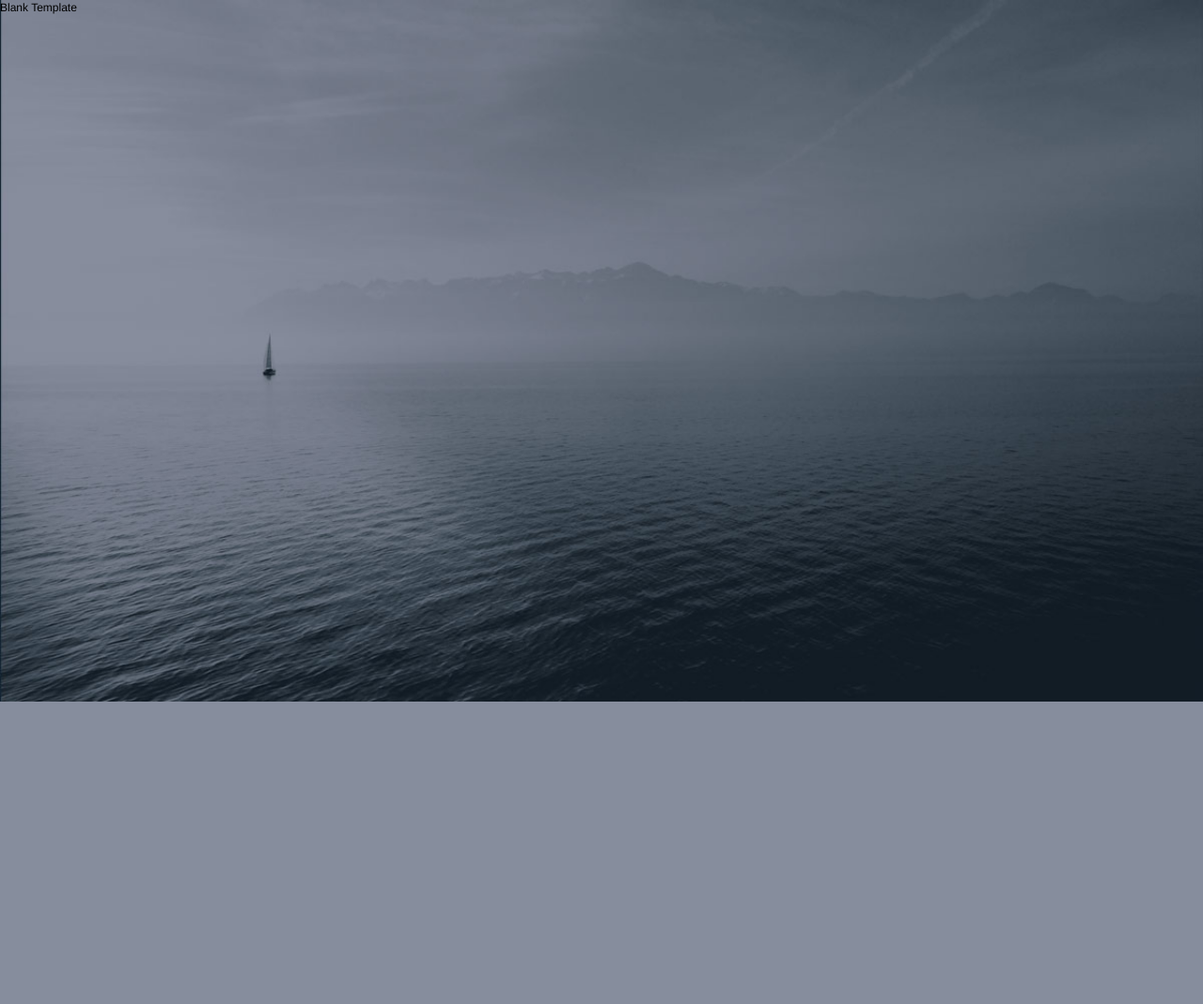
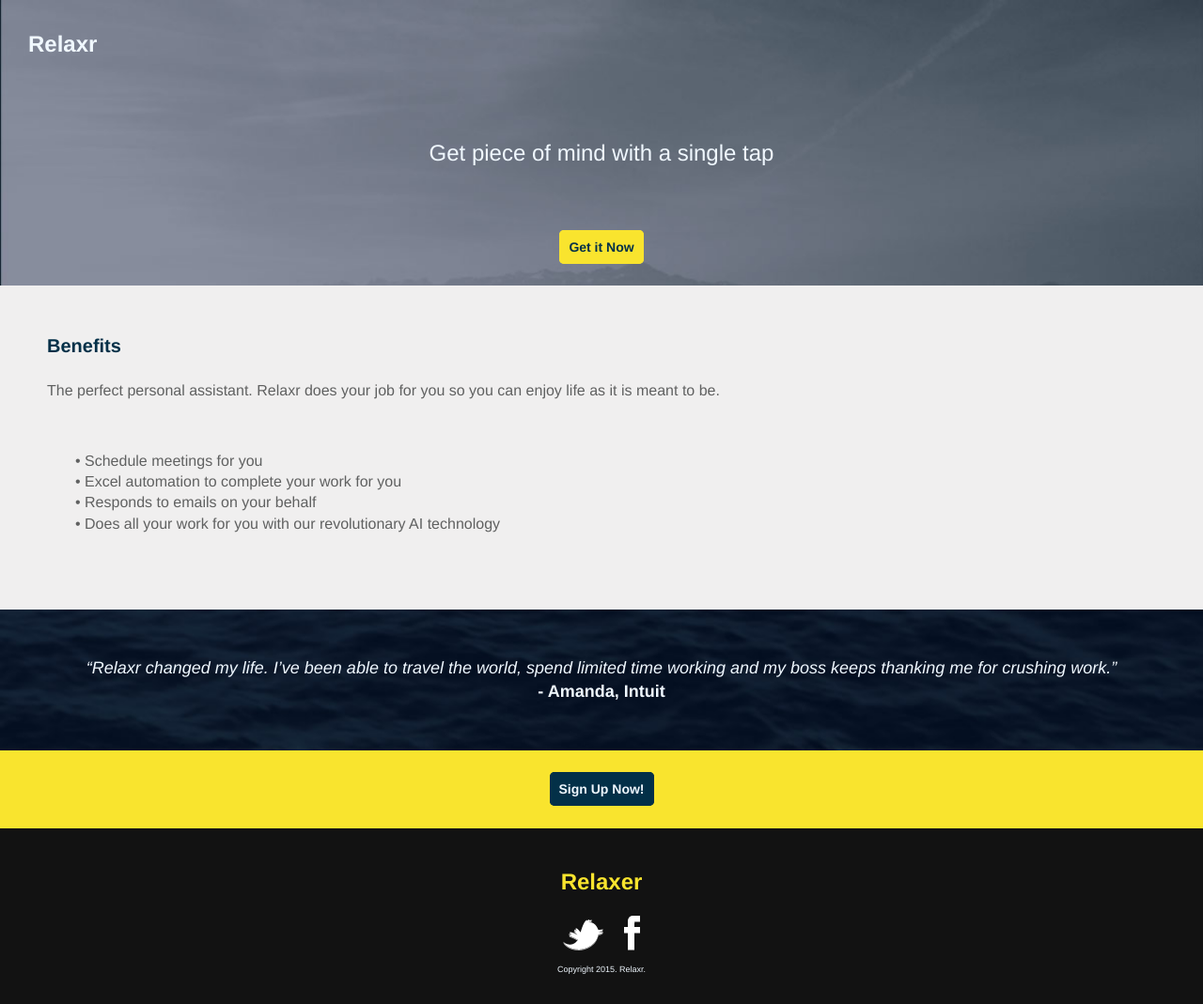
Before and after one commit to wijdan1995/hw-week_02-day_01-html-css, a plain HTML site: page starter_code/index.html in a window 1280 px wide. Shown: the whole page at 94% size. Before the commit the page ends 800 px from the top, so only its background shows below. Drawn offline with Linux system fonts and the light colour scheme.

Commit message:
Finished preparing the html file and style it with css took me 2 hours to complete it

```diff
--- a/starter_code/css/style.css
+++ b/starter_code/css/style.css
@@ -22,25 +22,113 @@
 
 
 body {
-    color: #000;
-    font-size: 12px;
+    font-family: Helvetica, Arial, sans-serif;
     line-height: 1.4;
-    font-family: Helvetica, Arial, sans-serif;
-    background: url(../images/header_bg.jpg) no-repeat center top rgb(134,141,157);
-    background-size: cover;
 }
 
 
 /******************************************
 /* LAYOUT
 /*******************************************/
+    header{
+        background: url(../images/header_bg.jpg) no-repeat center top rgb(134,141,157);
+        background-size: cover;
+        padding: 30px;
+        color: aliceblue;
+        text-align: center;
+    }
+    header h1{
+        text-align: left;
+        font-size: 24px;
+        margin-bottom: 10px;
+        font-weight: 900;
+    }
+    header p{
 
-header {
+        font-size: 24px;
+        font-weight: 400;
+        padding: 50px;
+    }
+    header a{
+        text-align: center;
+        font-weight: 900;
+        font-size:14px;
+        border-radius:5px;
+        color: #033048;
+        border: 10px solid #f9e42e;
+        background-color: #f9e42e;
+        text-decoration: none;
+    }
 
+    .benefits {
+        background-color: #f0efef;
+        padding: 50px;
+        color: #606161;
+        text-align: left;
+    }
+    .benefits h2{
+        font-weight: 600;
+        font-size: 20px;
+        color: #033048;
+    }
+    .benefits p ul{
+        font-size: 13px;
+        font-weight: 100;
+
+    }
+    .benefits ul{
+
+        padding: 30px;
+    }
+
+    .quote{
+        background: url(../images/testimonial_bg.jpg) no-repeat center top rgb(134,141,157);
+        background-size: cover;
+        padding: 50px;
+        color: aliceblue;
+        text-align: center;
+        font-size: 18px;
+
+    }
+    .quote blockquote {
+        font-weight: 100;
+        font-style: italic;
+    }
+    .quote p{
+        font-weight: 600;
+    }
+    .sign-up{
+        background-color: #f9e42e;
+        padding: 30px;
+        color: aliceblue;
+        text-align: center;
+    }
+    .sign-up a{
+        text-align: center;
+        font-weight: 900;
+        font-size:14px;
+        border-radius:5px;
+        color: aliceblue;
+        border: 10px solid #033048;
+        background-color: #033048;
+        text-decoration: none;
+    }
+footer {
+    background-color:#121212;
+    padding: 30px;
+    color: aliceblue;
+    text-align: center;
+    font-size: 9px;
+    font-weight: 400;
 }
-
-footer {
-
+img {
+    padding: 10px;
+}
+footer h2{
+    color: #f9e42e;
+    font-size: 24px;
+    font-weight: 900;
+    padding: 10px;
 }
 
 /******************************************
--- a/starter_code/index.html
+++ b/starter_code/index.html
@@ -1,18 +1,54 @@
 <!DOCTYPE html>
 <html lang="en">
+
 <head>
 	<meta charset="utf-8">
 	<meta name="description" content="Your description goes here">
 	<meta name="keywords" content="one, two, three">
 
-		<title>Blank Template</title>
+	<title>Relaxr</title>
 
 	<!-- external CSS link -->
 	<link rel="stylesheet" href="css/reset.css">
 	<link rel="stylesheet" href="css/style.css">
 
 </head>
+
 <body>
-		<h1>Blank Template</h1>
+	<header>
+		<h1>Relaxr</h1>
+		<br>
+		<p>Get piece of mind with a single tap</p>
+		<br>
+		<a href="http://">Get it Now</a>
+	</header>
+	<section class="benefits">
+		<h2>Benefits</h2>
+		<br>
+		<p>The perfect personal assistant. Relaxr does your job for you so you can enjoy life as it is meant to be.</p>
+		<br>
+		<ul>
+			<li>• Schedule meetings for you</li>
+			<li>• Excel automation to complete your work for you</li>
+			<li>• Responds to emails on your behalf</li>
+			<li>• Does all your work for you with our revolutionary AI technology</li>
+		</ul>
+	</section>
+	<section class="quote">
+		<blockquote>“Relaxr changed my life. I’ve been able to travel the world, spend limited time working and my boss
+			keeps thanking me for crushing work.” </blockquote>
+		<p>- Amanda, Intuit</p>
+	</section>
+	<section class="sign-up">
+		<a href="http://">Sign Up Now!</a>
+	</section>
+	<footer>
+		<h2>Relaxer</h2>
+		<img src="images/twitter.png" alt="Our twitter page">
+		<img src="images/facebook.png" alt="Our facebook page">
+		<p>Copyright 2015. Relaxr.</p>
+	</footer>
+
 </body>
+
 </html>
```
Lines whose indentation alone changed are shown as unchanged.
